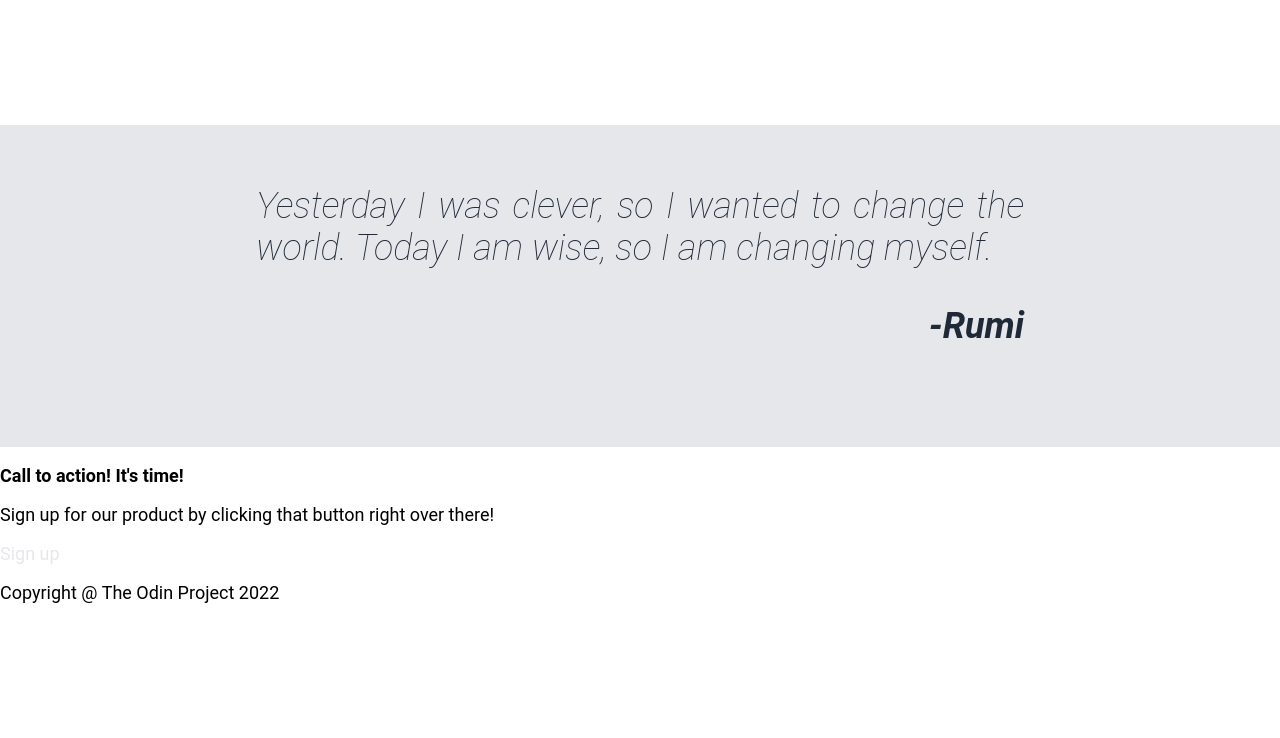
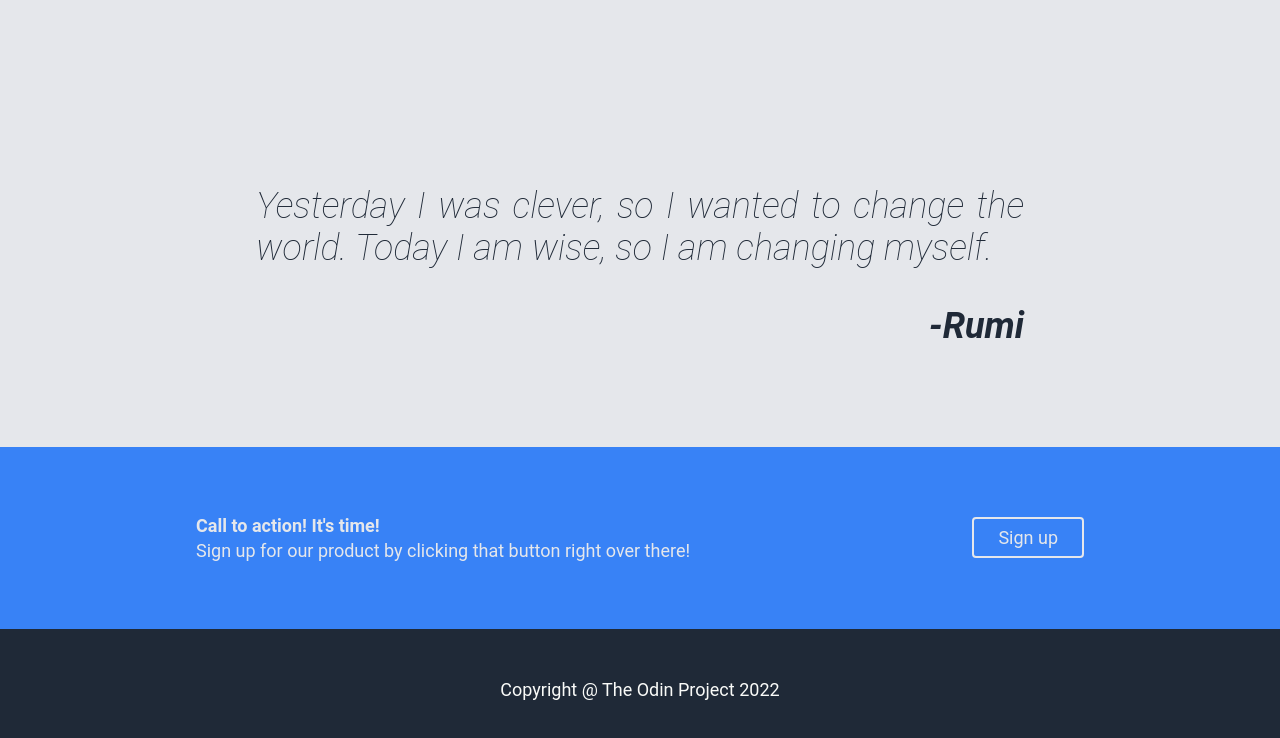
Before and after one commit to developertariq/The-Landing-Page, a plain HTML site: page index.html in a window 1280 px wide. Shown: the part 872-1610 px from the top of the page. Before the commit the page ends 1493 px from the top, so only its background shows below. Drawn offline with Linux system fonts and the light colour scheme.

Commit message:
Add markup for signup and footer section

```diff
--- a/style.css
+++ b/style.css
@@ -6,11 +6,13 @@ body {
   margin: 0;
   font-family: roboto;
   font-size: 18px;
-  background-color: #fff;
+  font-weight: 400;
+  background-color: #e5e7eb;
+  color: #1f2937;
 }
 
 .intro {
-  background: #1f2937;
+  background-color: #1f2937;
   border-bottom: 1px solid #ddd;
   color: #f9faf8;
   padding: 0 196px;
@@ -27,6 +29,7 @@ body {
   font-size: 32px;
   font-weight: 900;
   font-style: italic;
+  color: #f9faf8
 }
 
 a {
@@ -84,6 +87,7 @@ ul {
   vertical-align: middle;
   font-size: 36px;
   font-weight: bolder;
+  color: #1f2937;
   padding: 36px 0;
 }
 
@@ -123,3 +127,28 @@ ul {
   text-align: justify;
   text-justify: inter-word;
 }
+
+.member {
+  padding: 64px 196px;
+  background-color: #3882f6;
+  display: flex;
+  align-items: center;
+  color: #e5e7eb;
+}
+
+.member p {
+  margin: 4px 0;
+}
+
+.member a {
+  padding: 8px 24px;
+  border-radius: 4px;
+  border: 2px solid #e5e7eb;
+}
+
+footer {
+  padding: 32px 196px;
+  text-align: center;
+  background-color: #1f2937;
+  color: #f9faf8;
+}
```
